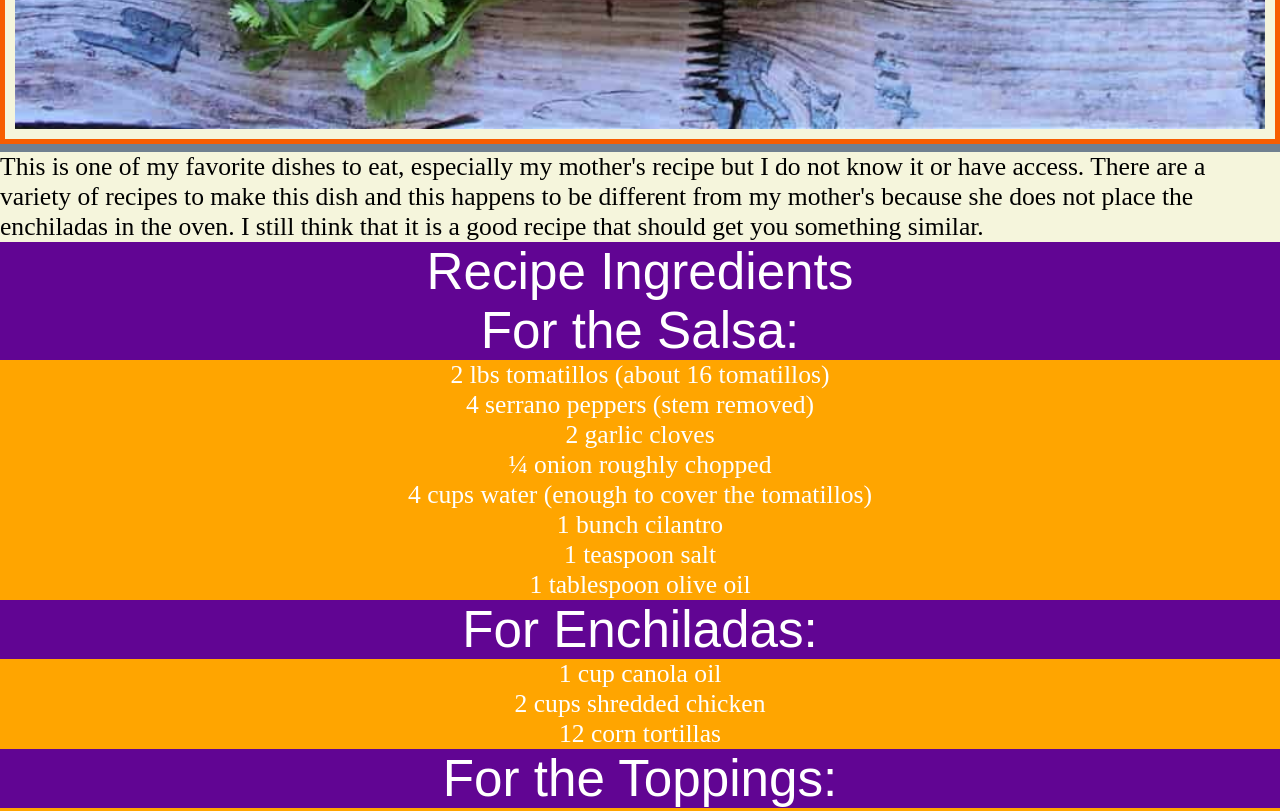
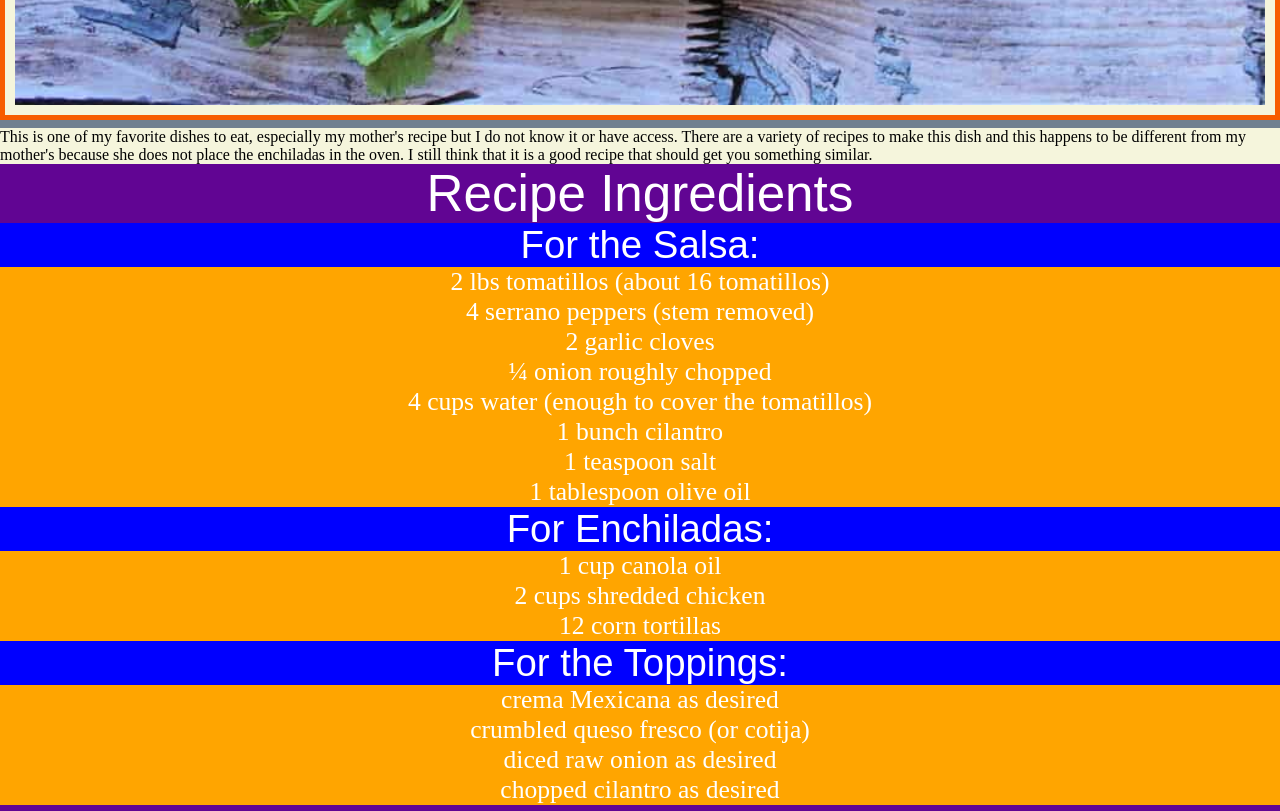
Before and after one commit to jesusods/common_project_mobile, a plain HTML site: page recipes.html in a window 1280 px wide. Shown: the part 1160-1971 px from the top of the page. Drawn offline with Linux system fonts and the light colour scheme.

Commit message:
Add files via upload

```diff
--- a/css/style.css
+++ b/css/style.css
@@ -9,7 +9,7 @@ h1{
     background-color: #0000ff;
 
 }
-h2, h3, h4{
+h2, h3{
     color: #ffffff;
     font-size: 4vw;
     font-family: fantasy;
@@ -17,8 +17,16 @@ h2, h3, h4{
     background-color: #610593;
 
 }
+h4{
+    color: #ffffff;
+    font-size: 3vw;
+    font-family: fantasy;
+    text-align: center;
+    background-color: #0000ff;
+
+}
 p, span{
-    font-size: 2vw;
+    font-size: min(2vw, 19);
     background-color: beige;
 }
 img{
```
